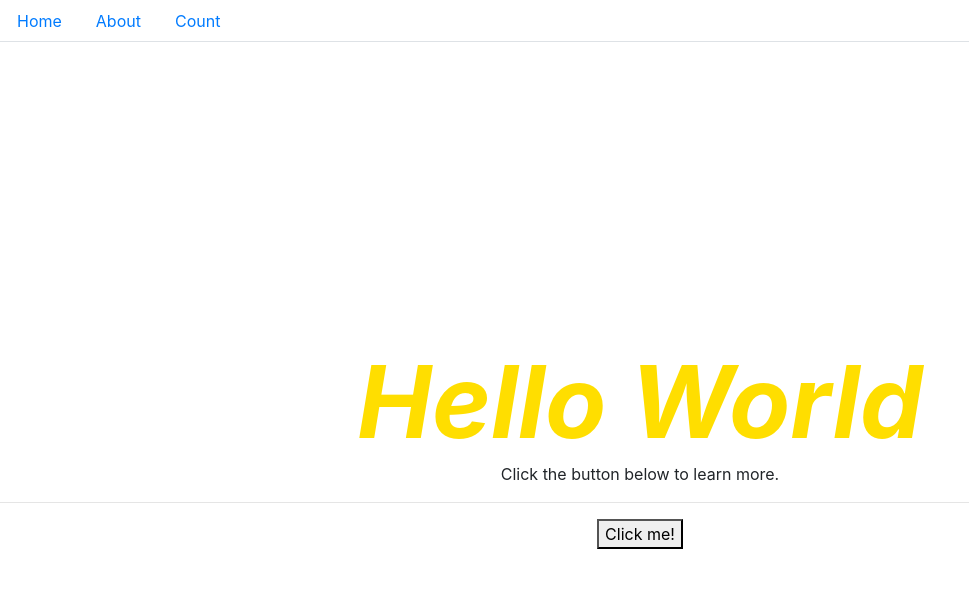
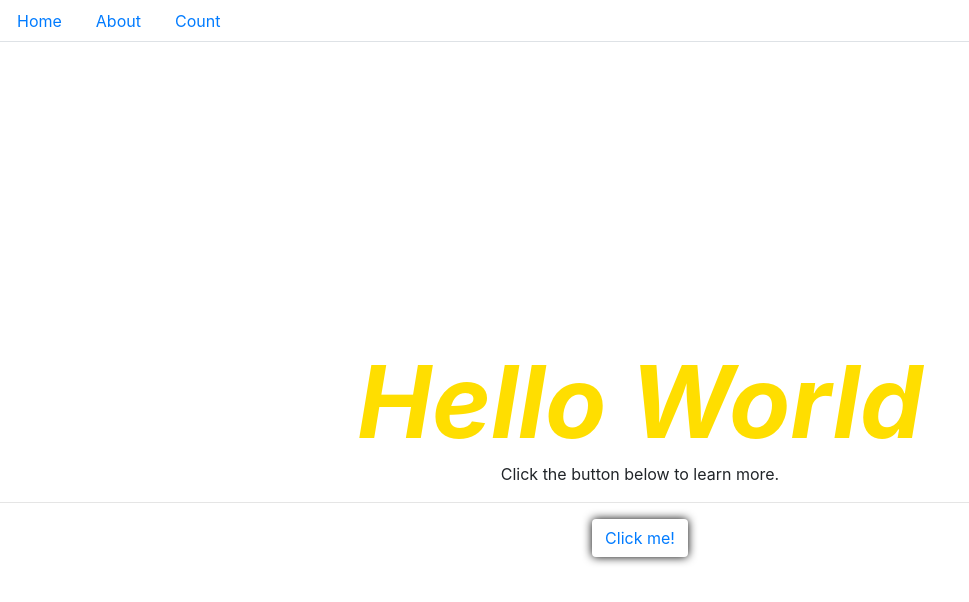
Before and after one commit to inesr19/react-books, a React (Create React App) app: page /count in a window 1280 px wide. Shown: the top 602 px of the page, without its empty margins (0-969 px from the left). Built offline with nearby package versions, Linux system fonts and the light colour scheme.

Commit message:
add link

```diff
--- a/src/components/Count.js
+++ b/src/components/Count.js
@@ -1,7 +1,9 @@
 import React, {useState, useEffect} from "react";
+import { Link, Route } from "react-router-dom";
 import "../styles/Count.css";
+import About from "./About";
 
-function Count() {
+function Count(props) {
     const [counter, setCounter] = useState(5);
 
     useEffect(() => {
@@ -17,7 +19,8 @@ if(counter === 0) {
     <h1 className="hello">Hello World</h1>
     <p className="align">Click the button below to learn more.
     <hr />
-    <button>Click me!</button>
+    <Link to="/about" role="button" className="btn btn-link">Click me!</Link>
+    <Route exact path={`${props.match.url}/about`} component={About} />
     </p>
     </div>
     )
--- a/src/styles/Count.css
+++ b/src/styles/Count.css
@@ -27,3 +27,9 @@
   50%  {color: blue;}
   100% {color: green;}
 }
+
+.btn {
+    box-shadow: 0 0 10px black;
+    border-radius:  5px;
+    color: black;
+}
```
